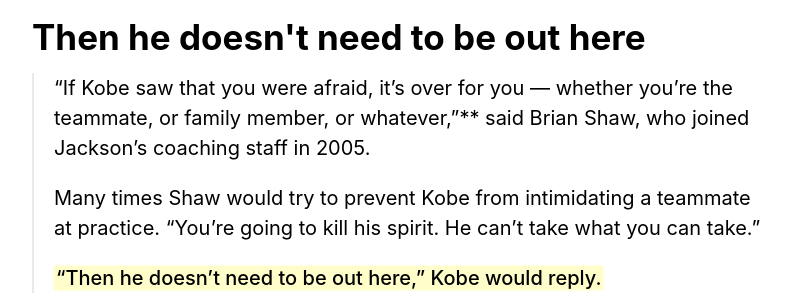
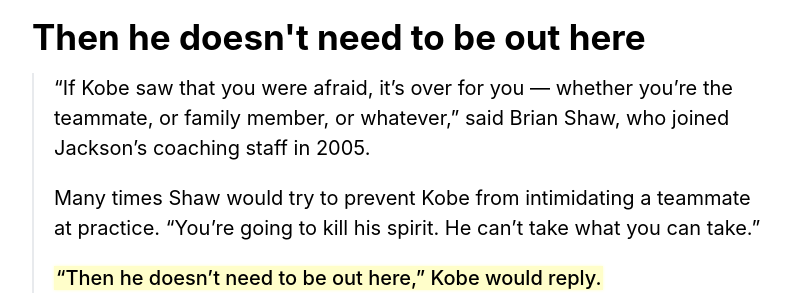
Before and after one commit to zachwill/blog, a Jekyll site: the page built from _posts/2023-12-05-he-doesnt-need-to-be-out-here.md, in a window 1280 px wide. Shown: the part 202-502 px from the top of the page, without its empty margins (238-1041 px from the left). Built offline with Jekyll 4.4.1, drawn with Linux system fonts in a browser that asks for light colours.

Commit message:
Update asterisks

```diff
--- a/_posts/2023-12-05-he-doesnt-need-to-be-out-here.md
+++ b/_posts/2023-12-05-he-doesnt-need-to-be-out-here.md
@@ -4,7 +4,7 @@
 permalink : /doesnt-need-to-be-out-here/
 ---
 
-> “If Kobe saw that you were afraid, it’s over for you &mdash; whether you’re the teammate, or family member, or whatever,”** said Brian Shaw, who joined Jackson’s coaching staff in 2005.
+> “If Kobe saw that you were afraid, it’s over for you &mdash; whether you’re the teammate, or family member, or whatever,” said Brian Shaw, who joined Jackson’s coaching staff in 2005.
 >
 > Many times Shaw would try to prevent Kobe from intimidating a teammate at practice. “You’re going to kill his spirit. He can’t take what you can take.”
 >
```
